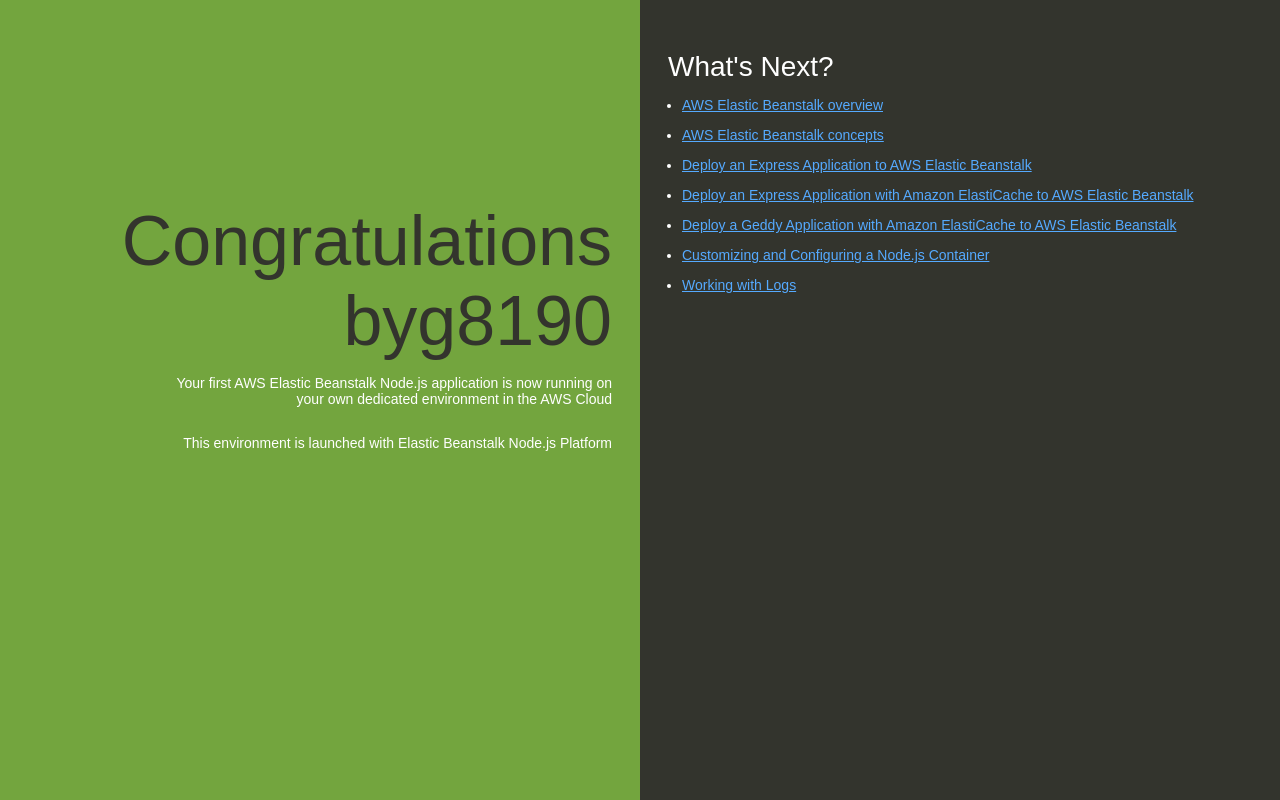
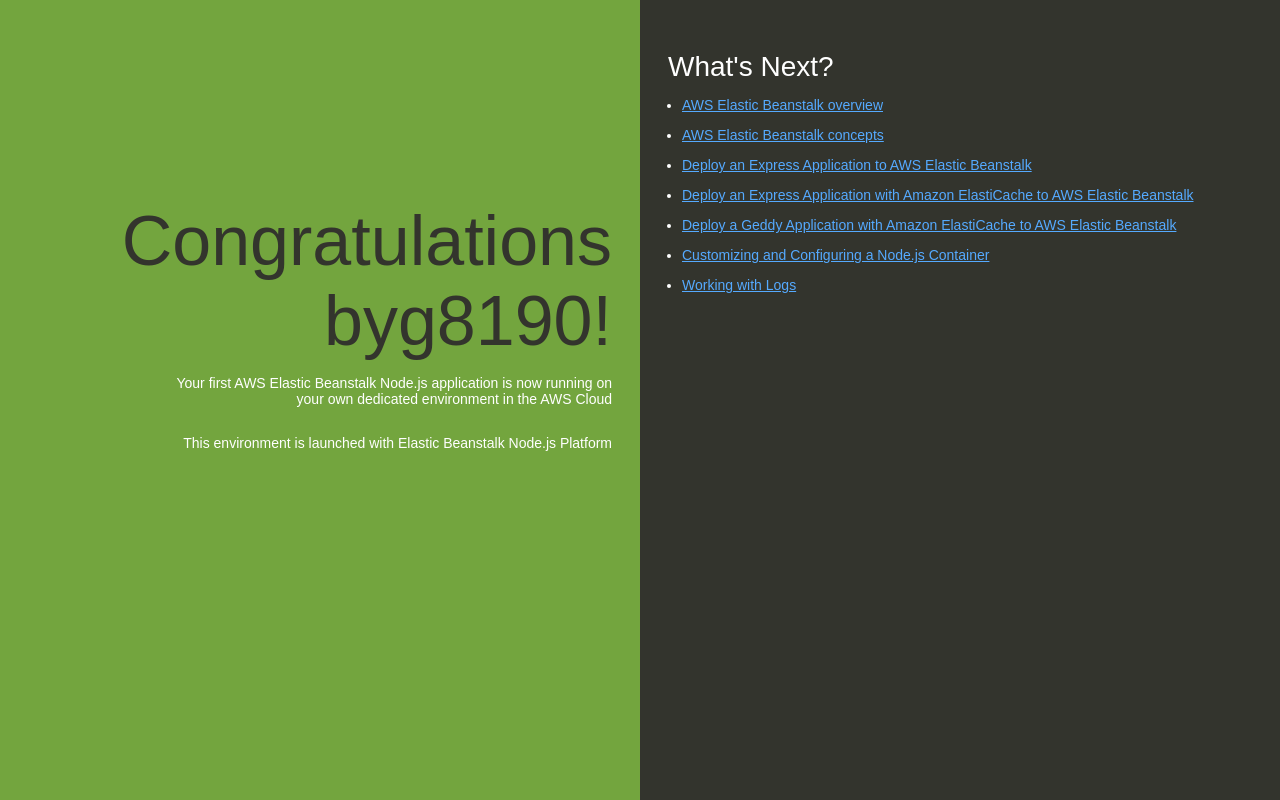
Before and after one commit to byg8190/mz-test-node-app, a website: page index.html in a window 1280 px wide. Drawn offline with Linux system fonts and the light colour scheme.

Commit message:
username2

```diff
--- a/index.html
+++ b/index.html
@@ -74,7 +74,7 @@
   </head>
   <body>
     <div class="textColumn">
-      <h1>Congratulations byg8190</h1>
+      <h1>Congratulations byg8190!</h1>
       <p>Your first AWS Elastic Beanstalk Node.js application is now running on your own dedicated environment in the AWS Cloud</p>
       <p>This environment is launched with Elastic Beanstalk Node.js Platform</p>
     </div>
```
